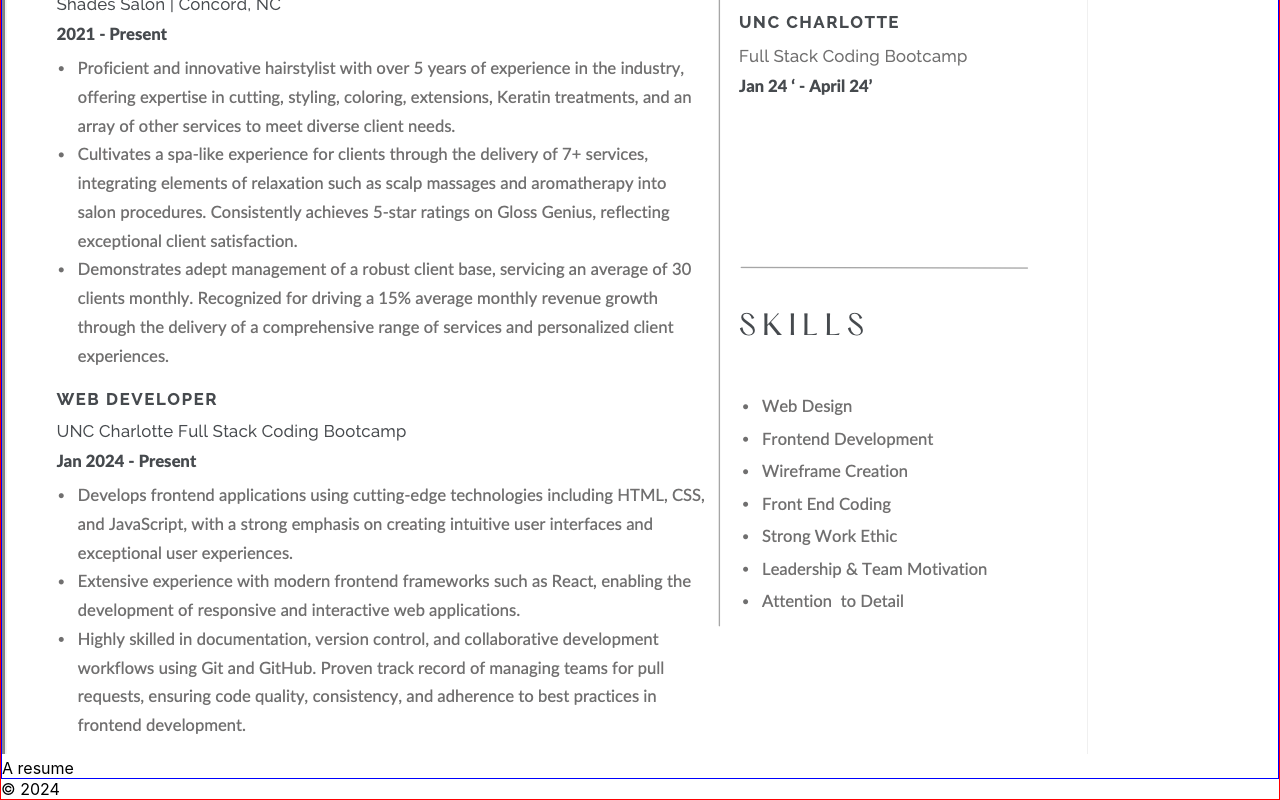
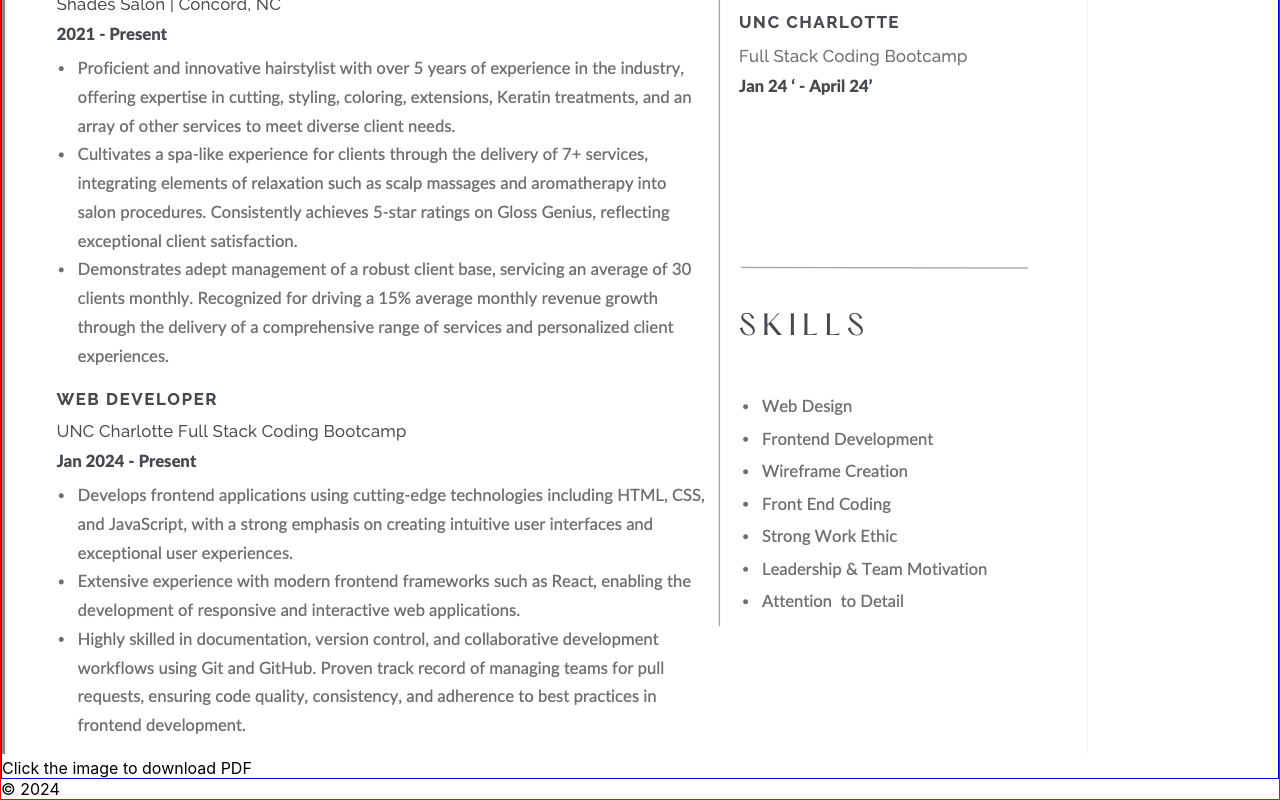
Before and after one commit to sarahbryant411/React-portfolio, a React (Create React App) app: page /resume in a window 1280 px wide. Shown: the part 837-1637 px from the top of the page. Built offline with nearby package versions, Linux system fonts and the light colour scheme.

Commit message:
added resume to be actual link instead of img

```diff
--- a/src/pages/About.jsx
+++ b/src/pages/About.jsx
@@ -1,10 +1,17 @@
+import aboutme from '../images/AboutMePic.jpg';
+
 function About() {
-  return (
+return (
+  <div>
+    <h1>About</h1>
     <div>
-      <h1>About</h1>
-      <p>This is the about page</p>
+      <img src={aboutme} alt='Sarah Bryant' />
+      <h2>Sarah Bryant</h2>
+      <p>Full Stack Developer</p>
     </div>
-  );
-}
+  </div>
+)
+    }; // Add closing parenthesis and semicolon here
+
 
 export default About;
--- a/src/pages/Resume.jsx
+++ b/src/pages/Resume.jsx
@@ -1,28 +1,22 @@
-import resumeImage from '../images/Resume.png'
-
-const resumeData = [
-  {
-    title: 'Resume',
-    description: 'A resume',
-    image: resumeImage,
-  }
-]
+import resumeImage from '../images/Resume.png';
+import resumePDF from '../images/SarahResume.pdf';
 
 function Resume() {
   return (
     <div>
       <h1>Resume</h1>
       <div className='resume'>
-                {resumeData.map((resume, index) => (
-                  <div className='resumeTile' key={index}>
-                    <h2>{resume.title}</h2>
-                    <img src={resume.image} alt={resume.title} />
-                    <p>{resume.description}</p>
-                  </div>
-                ))}
-              </div>
-            </div>
-          );
-        }
+          <div className='resumeTile'>
+            <h2>Resume</h2>
+            <a href={resumePDF} target="_blank" rel="noopener noreferrer">
+              <img src={resumeImage} alt= 'Resume' />
+            </a>
+            <p>Click the image to download PDF</p>
+          </div>
+
+      </div>
+    </div>
+  );
+}
 
 export default Resume;
```
Also changed, not shown: src/App.css (line endings or trailing spaces), src/images/AboutMePic.jpg (added), 1 other file (tests, documents, lock files or other folders).
